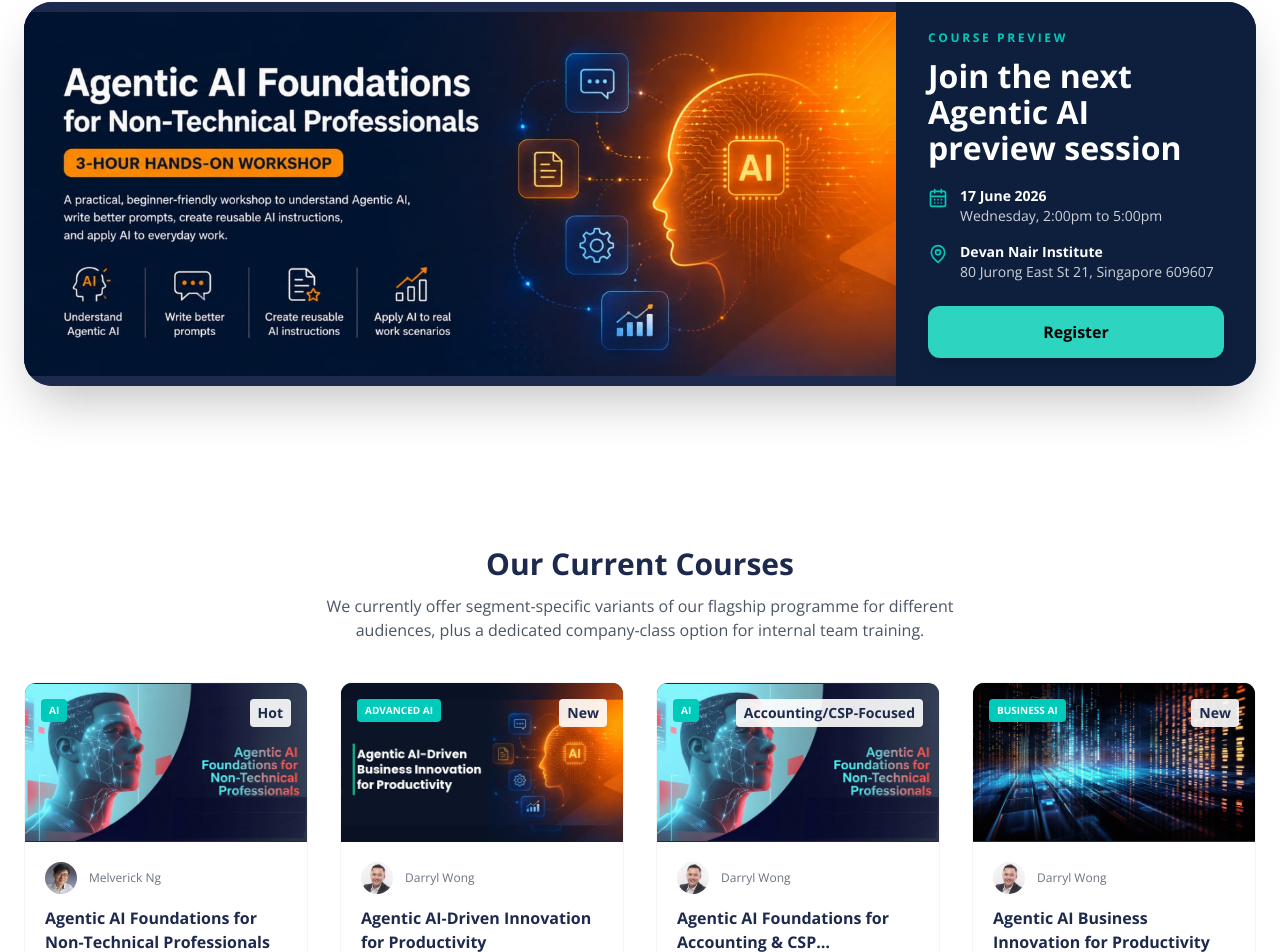
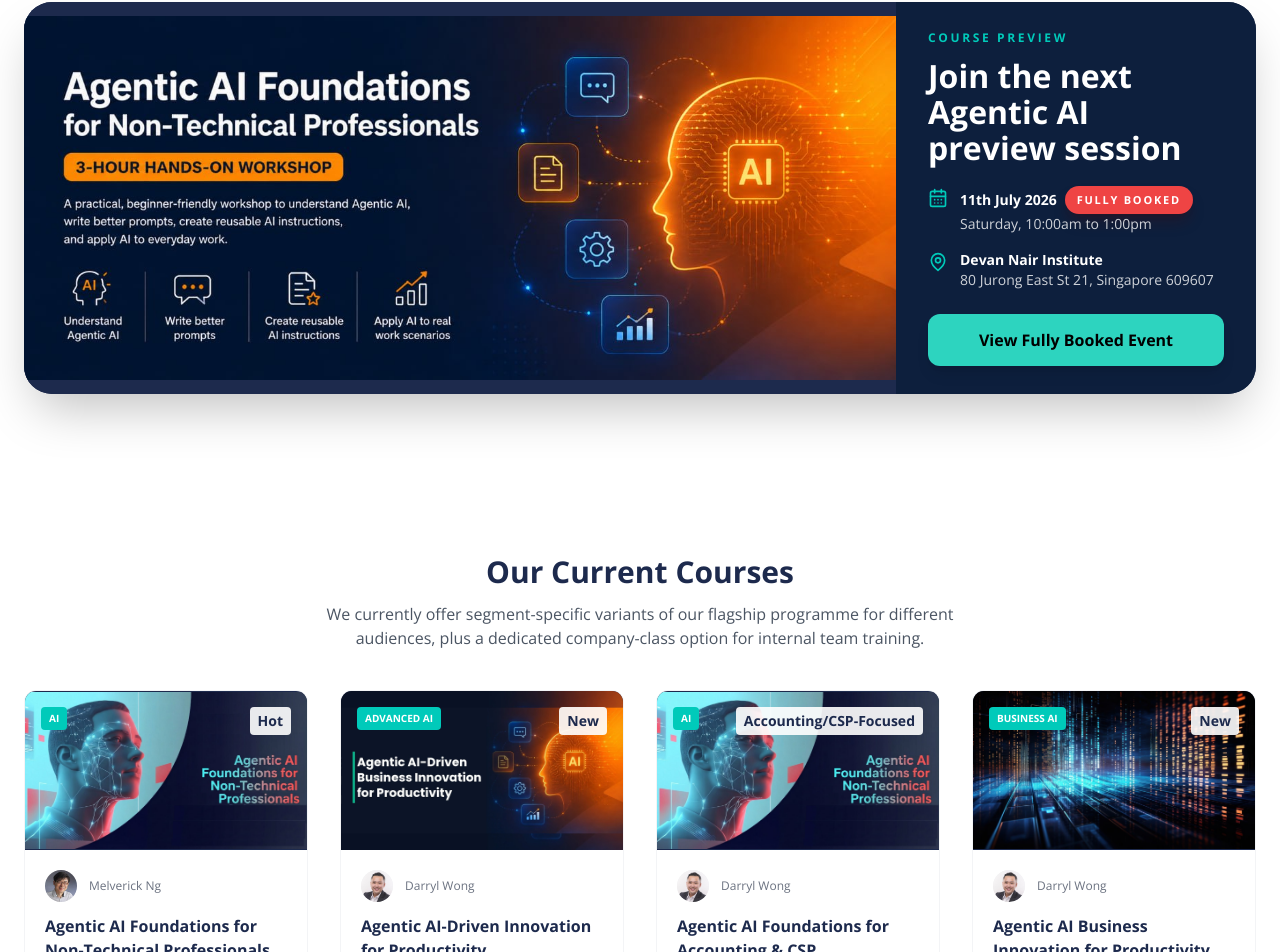
Before and after one commit to nexiuslabs/nexiusacademyskillsfuture, a React (Vite) app: page / in a window 1280 px wide. Shown: the part 2955-3907 px from the top of the page. Built offline with nearby package versions, Linux system fonts and the light colour scheme; no server answers.

Commit message:
feat: mark July preview as fully booked

```diff
--- a/components/home/CoursePreviewCTA.tsx
+++ b/components/home/CoursePreviewCTA.tsx
@@ -3,7 +3,7 @@ import { CalendarDays, MapPin } from 'lucide-react';
 import { Link } from 'react-router-dom';
 import ResponsiveImage from '../ResponsiveImage';
 
-const COURSE_PREVIEW_REGISTER_URL = 'https://event.e2i.com.sg/view-event/agentic-ai-foundations-for-non-technical-professionals';
+const COURSE_PREVIEW_REGISTER_URL = 'https://event.e2i.com.sg/view-event/agentic-ai-foundations-for-non-technical-professionals-workshop-2';
 
 const CoursePreviewCTA: React.FC = () => {
   return (
@@ -36,8 +36,13 @@ const CoursePreviewCTA: React.FC = () => {
                 <div className="flex gap-3">
                   <CalendarDays className="mt-0.5 h-5 w-5 flex-none text-secondary" />
                   <div>
-                    <div className="font-bold text-white">17 June 2026</div>
-                    <div>Wednesday, 2:00pm to 5:00pm</div>
+                    <div className="flex flex-wrap items-center gap-2">
+                      <span className="font-bold text-white">11th July 2026</span>
+                      <span className="rounded-full bg-red-500 px-3 py-1 text-[11px] font-black uppercase tracking-[0.16em] text-white shadow-lg shadow-red-950/30">
+                        Fully Booked
+                      </span>
+                    </div>
+                    <div>Saturday, 10:00am to 1:00pm</div>
                   </div>
                 </div>
                 <div className="flex gap-3">
@@ -54,7 +59,7 @@ const CoursePreviewCTA: React.FC = () => {
                 rel="noopener noreferrer"
                 className="mt-6 inline-flex w-full items-center justify-center rounded-xl bg-teal-400 px-6 py-3.5 text-base font-bold text-black shadow-lg transition-colors hover:bg-teal-300"
               >
-                Register
+                View Fully Booked Event
               </a>
             </div>
           </div>
```
